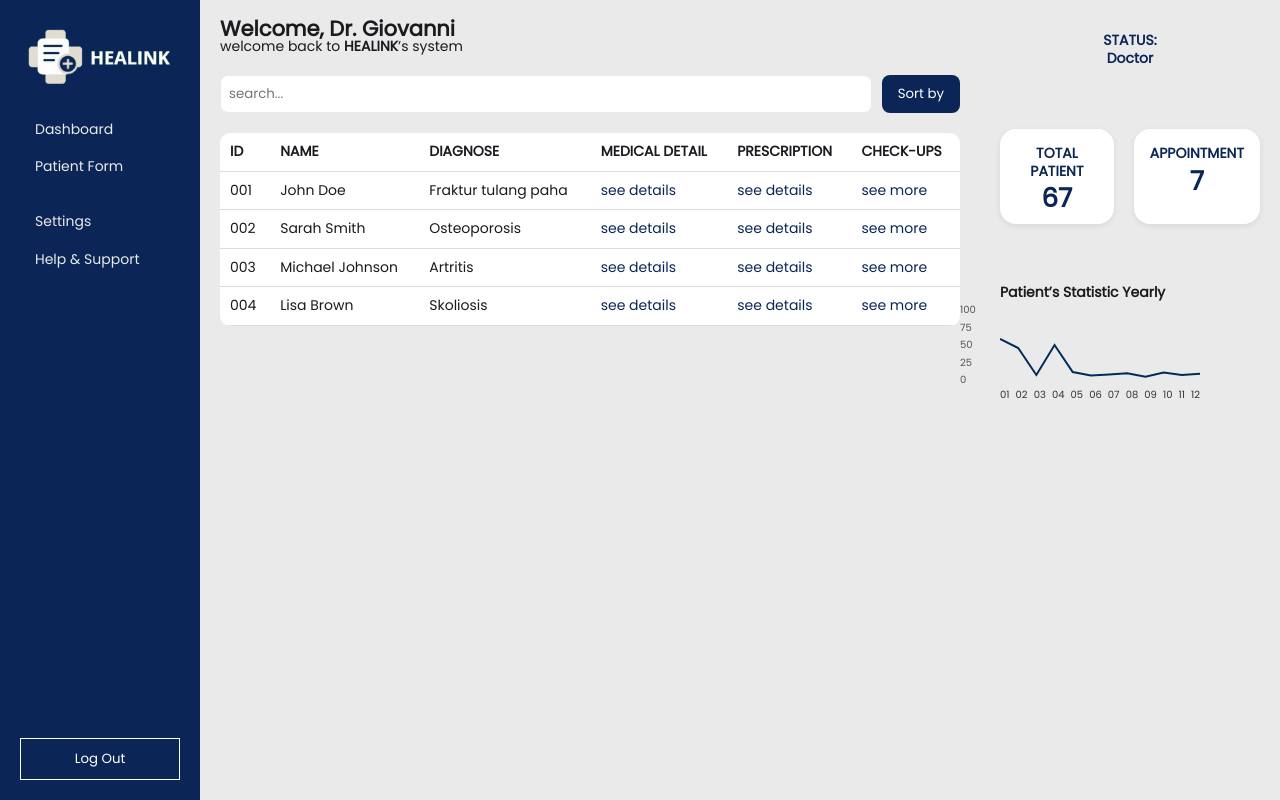
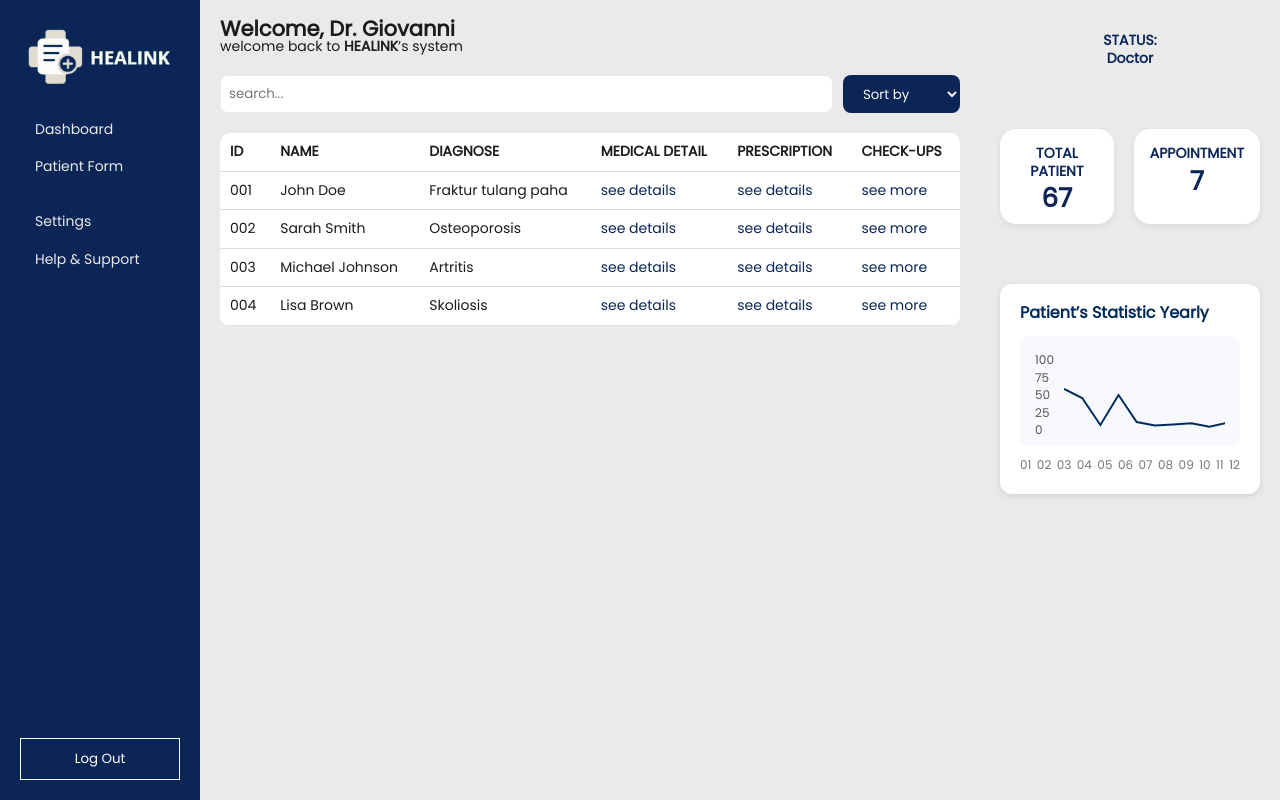
Before and after one commit to mamamia0001/healink_project, an Angular app in the folder healink-undiknas/: page /doctordashboard in a window 1280 px wide. Built offline with nearby package versions, Linux system fonts and the light colour scheme.

Commit message:
final code doctordasboard

```diff
--- a/healink-undiknas/src/app/doctordashboard/doctordashboard.css
+++ b/healink-undiknas/src/app/doctordashboard/doctordashboard.css
@@ -93,7 +93,7 @@ header {
   border: 1px solid #EAEAEA;
 }
 
-.sort-btn {
+.search-section select {
   background-color: #0B2656;
   color: white;
   padding: 8px 16px;
@@ -181,33 +181,45 @@ header {
 }
 
 .stats {
+  background: #ffffff;
+  border-radius: 12px;
+  padding: 20px;
   margin-top: 20px;
+  box-shadow: 0 2px 6px rgba(0, 0, 0, 0.1);
 }
 
-.stats .y-axis-labels {
+.stats h4 {
+  font-size: 16px;
+  font-weight: 600;
+  margin-bottom: 15px;
+  color: #002B5B;
+}
+
+.chart-wrapper {
+  display: flex;
+  align-items: flex-end;
+  gap: 10px;
+  margin-bottom: 10px;
+  padding: 15px;
+  background: #f7f9fc;
+  border-radius: 8px;
+}
+
+.y-axis-labels {
   display: flex;
   flex-direction: column;
   justify-content: space-between;
   height: 80px;
-  position: absolute;
-  left: -40px;
-  font-size: 10px;
+  font-size: 12px;
   color: #555;
 }
 
-.stats .chart-wrapper {
-  position: relative;
-  display: flex;
-  align-items: flex-end;
-}
-
-.stats .graph {
+.graph {
   display: flex;
   justify-content: space-between;
-  width: 200px;
-  margin-top: 5px;
-  font-size: 10px;
-  color: #333;
+  font-size: 12px;
+  margin-top: 8px;
+  color: #777;
 }
 
 .modal {
--- a/healink-undiknas/src/app/doctordashboard/doctordashboard.html
+++ b/healink-undiknas/src/app/doctordashboard/doctordashboard.html
@@ -1,7 +1,7 @@
 <div class="container">
   <aside class="sidebar">
     <img src="assets/healink_logo2.png" alt="Healink Logo" />
-    <br/>
+    <br />
     <nav>
       <ul>
         <li>
@@ -31,30 +31,40 @@
     </header>
 
     <section class="search-section">
-      <input type="text" placeholder="search..." />
-      <button class="sort-btn">Sort by</button>
+      <input
+        type="text"
+        placeholder="search..."
+        [(ngModel)]="searchTerm"
+      />
+
+      <select [(ngModel)]="sortKey" (change)="setSort(sortKey)">
+        <option value="">Sort by</option>
+        <option value="id">ID</option>
+        <option value="name">Name</option>
+        <option value="diagnosis">Diagnosis</option>
+      </select>
     </section>
 
     <section class="patient-table">
       <table>
         <thead>
           <tr>
-            <th>ID</th>
-            <th>NAME</th>
-            <th>DIAGNOSE</th>
+            <th (click)="setSort('id')">ID</th>
+            <th (click)="setSort('name')">NAME</th>
+            <th (click)="setSort('diagnosis')">DIAGNOSE</th>
             <th>MEDICAL DETAIL</th>
             <th>PRESCRIPTION</th>
             <th>CHECK-UPS</th>
           </tr>
         </thead>
         <tbody>
-          <tr *ngFor="let patient of patients">
+          <tr *ngFor="let patient of filteredPatients">
             <td>{{patient.id}}</td>
             <td>{{patient.name}}</td>
             <td>{{patient.diagnosis}}</td>
             <td><a href="" (click)="openModal(patient); $event.preventDefault()">see details</a></td>
             <td><a href="" (click)="openPrescriptionModal(patient); $event.preventDefault()">see details</a></td>
-            <td><a href="#">see more</a></td>
+            <td><a href="" (click)="openCheckupsModal(patient); $event.preventDefault()">see more</a></td>
           </tr>
         </tbody>
       </table>
@@ -84,7 +94,6 @@
     <div class="stats">
       <h4>Patient’s Statistic Yearly</h4>
       <div class="chart-wrapper">
-
         <div class="y-axis-labels">
           <span>100</span>
           <span>75</span>
@@ -109,6 +118,7 @@
     </div>
   </aside>
 </div>
+
 <div class="modal" *ngIf="selectedPatient">
   <div class="modal-content">
     <div class="modal-header">
@@ -159,3 +169,17 @@
     </div>
   </div>
 </div>
+
+<div class="modal" *ngIf="selectedCheckups">
+  <div class="modal-content vertical">
+    <div class="modal-header">
+      <h3>CHECK-UP HISTORY</h3>
+      <span class="close" (click)="closeCheckupsModal()">✕</span>
+    </div>
+    <div class="modal-body-vertical">
+      <ul>
+        <li *ngFor="let date of selectedCheckups">{{ date }}</li>
+      </ul>
+    </div>
+  </div>
+</div>
--- a/healink-undiknas/src/app/doctordashboard/doctordashboard.ts
+++ b/healink-undiknas/src/app/doctordashboard/doctordashboard.ts
@@ -1,11 +1,12 @@
 import { CommonModule } from '@angular/common';
 import { Component } from '@angular/core';
 import { RouterModule } from '@angular/router';
+import { FormsModule } from '@angular/forms';
 
 @Component({
   selector: 'app-doctor-dashboard',
   standalone: true,
-  imports: [CommonModule, RouterModule],
+  imports: [CommonModule, RouterModule, FormsModule],
   templateUrl: './doctordashboard.html',
   styleUrls: ['./doctordashboard.css']
 })
@@ -19,6 +20,7 @@ export class Doctordashboard {
     surgeries: string[];
     prescription: { name: string; dosage: string; instructions: string }[];
     prescriptionNote?: string;
+    checkups: string[];
   }[] = [
     {
       id: '001',
@@ -31,7 +33,8 @@ export class Doctordashboard {
         { name: 'Paracetamol', dosage: '500mg', instructions: '3x sehari setelah makan' },
         { name: 'Amoxicillin', dosage: '250mg', instructions: '2x sehari selama 7 hari' }
       ],
-  prescriptionNote: 'Gunakan tongkat bantu jalan, istirahat minimal 6 minggu.'
+      prescriptionNote: 'Gunakan tongkat bantu jalan, istirahat minimal 6 minggu.',
+      checkups: ['2025-01-05', '2025-02-10', '2025-04-22']
     },
     {
       id: '002',
@@ -44,7 +47,8 @@ export class Doctordashboard {
         { name: 'Alendronate', dosage: '70mg', instructions: '1x seminggu, pagi sebelum makan' },
         { name: 'Kalsium karbonat + Vitamin D', dosage: '500mg', instructions: '2x sehari setelah makan' }
       ],
-  prescriptionNote: 'Perbanyak konsumsi makanan tinggi kalsium, lakukan olahraga ringan.'
+      prescriptionNote: 'Perbanyak konsumsi makanan tinggi kalsium, lakukan olahraga ringan.',
+      checkups: ['2025-03-15', '2025-05-10']
     },
     {
       id: '003',
@@ -57,7 +61,8 @@ export class Doctordashboard {
         { name: 'Meloxicam', dosage: '15mg', instructions: '1x sehari setelah makan' },
         { name: 'Glucosamine', dosage: '500mg', instructions: '2x sehari' }
       ],
-  prescriptionNote: 'Hindari aktivitas berat pada sendi, lakukan terapi fisik secara rutin.'
+      prescriptionNote: 'Hindari aktivitas berat pada sendi, lakukan terapi fisik secara rutin.',
+      checkups: ['2025-02-20', '2025-04-15', '2025-06-05']
     },
     {
       id: '004',
@@ -70,24 +75,54 @@ export class Doctordashboard {
         { name: 'Paracetamol', dosage: '500mg', instructions: 'Jika nyeri, maksimal 3x sehari' },
         { name: 'Vitamin D3', dosage: '1000 IU', instructions: '1x sehari setelah makan' }
       ],
-  prescriptionNote: 'Gunakan brace sesuai anjuran dokter dan lakukan latihan peregangan punggung.'
+      prescriptionNote: 'Gunakan brace sesuai anjuran dokter dan lakukan latihan peregangan punggung.',
+      checkups: ['2025-01-12', '2025-03-08']
     }
   ];
 
+  searchTerm: string = '';
+  sortKey: string = '';
+  sortDirection: 'asc' | 'desc' = 'asc';
 
-  selectedPatient: {
-    id: string;
-    name: string;
-    diagnosis: string;
-    medicalHistory: string[];
-    allergies: string[];
-    surgeries: string[];
-  } | null = null;
+  get filteredPatients() {
+    let data = [...this.patients];
 
+    if (this.searchTerm.trim() !== '') {
+      const term = this.searchTerm.toLowerCase();
+      data = data.filter(patient =>
+        patient.id.toLowerCase().includes(term) ||
+        patient.name.toLowerCase().includes(term) ||
+        patient.diagnosis.toLowerCase().includes(term)
+      );
+    }
+
+    if (this.sortKey) {
+      data.sort((a, b) => {
+        const valA = (a as any)[this.sortKey]?.toString().toLowerCase() || '';
+        const valB = (b as any)[this.sortKey]?.toString().toLowerCase() || '';
+        if (valA < valB) return this.sortDirection === 'asc' ? -1 : 1;
+        if (valA > valB) return this.sortDirection === 'asc' ? 1 : -1;
+        return 0;
+      });
+    }
+
+    return data;
+  }
+
+  setSort(key: string) {
+    if (this.sortKey === key) {
+      this.sortDirection = this.sortDirection === 'asc' ? 'desc' : 'asc';
+    } else {
+      this.sortKey = key;
+      this.sortDirection = 'asc';
+    }
+  }
+
+
+  selectedPatient: any = null;
   openModal(patient: any) {
     this.selectedPatient = patient;
   }
-
   closeModal() {
     this.selectedPatient = null;
   }
@@ -95,15 +130,22 @@ export class Doctordashboard {
 
   selectedPrescription: { name: string; dosage: string; instructions: string }[] | null = null;
   selectedPrescriptionNote: string = '';
-
   openPrescriptionModal(patient: any) {
     this.selectedPrescription = patient.prescription;
     this.selectedPrescriptionNote = patient.prescriptionNote || 'Follow doctor\'s instructions carefully.';
   }
-
   closePrescriptionModal() {
     this.selectedPrescription = null;
     this.selectedPrescriptionNote = '';
+  }
+
+
+  selectedCheckups: string[] | null = null;
+  openCheckupsModal(patient: any) {
+    this.selectedCheckups = patient.checkups || [];
+  }
+  closeCheckupsModal() {
+    this.selectedCheckups = null;
   }
 
 
```
Lines whose indentation alone changed are shown as unchanged.
